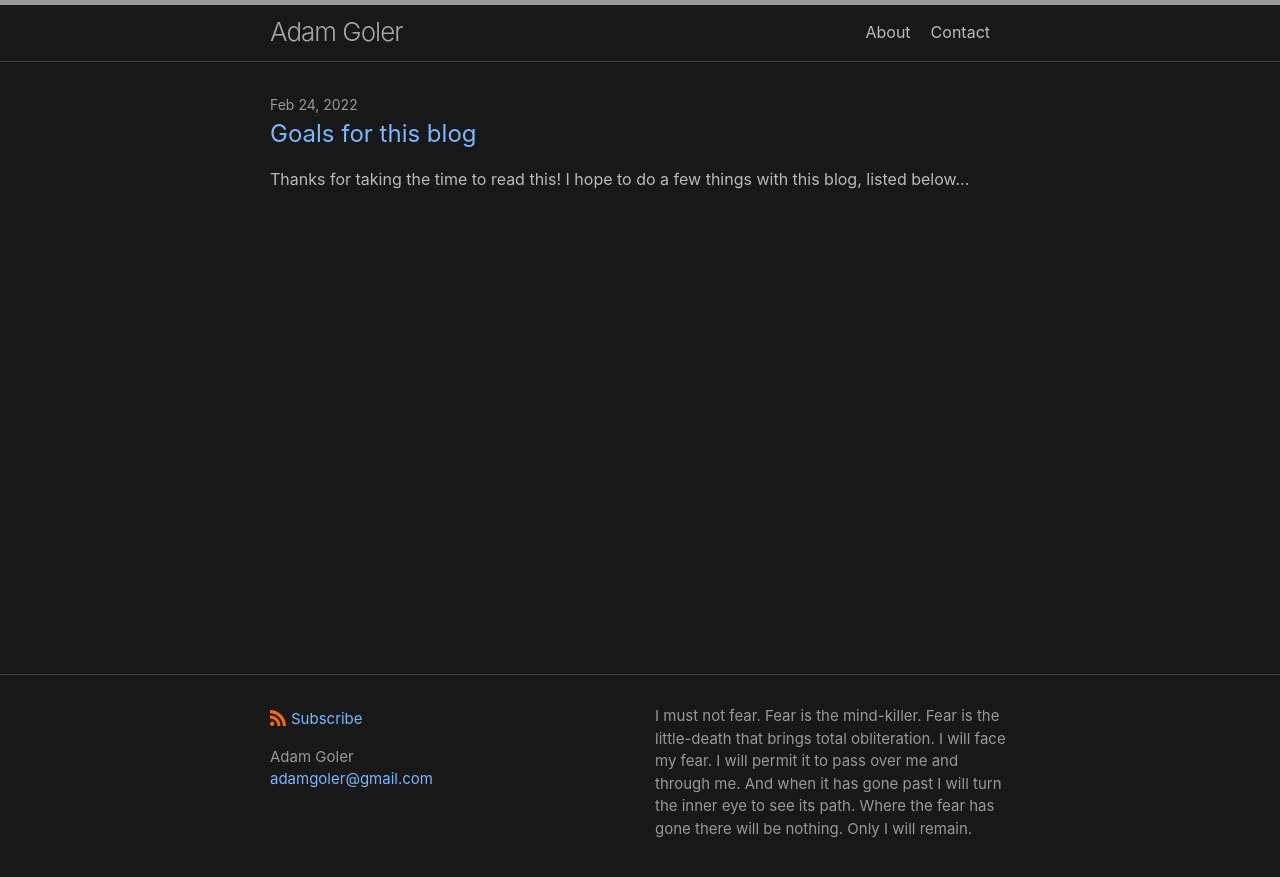
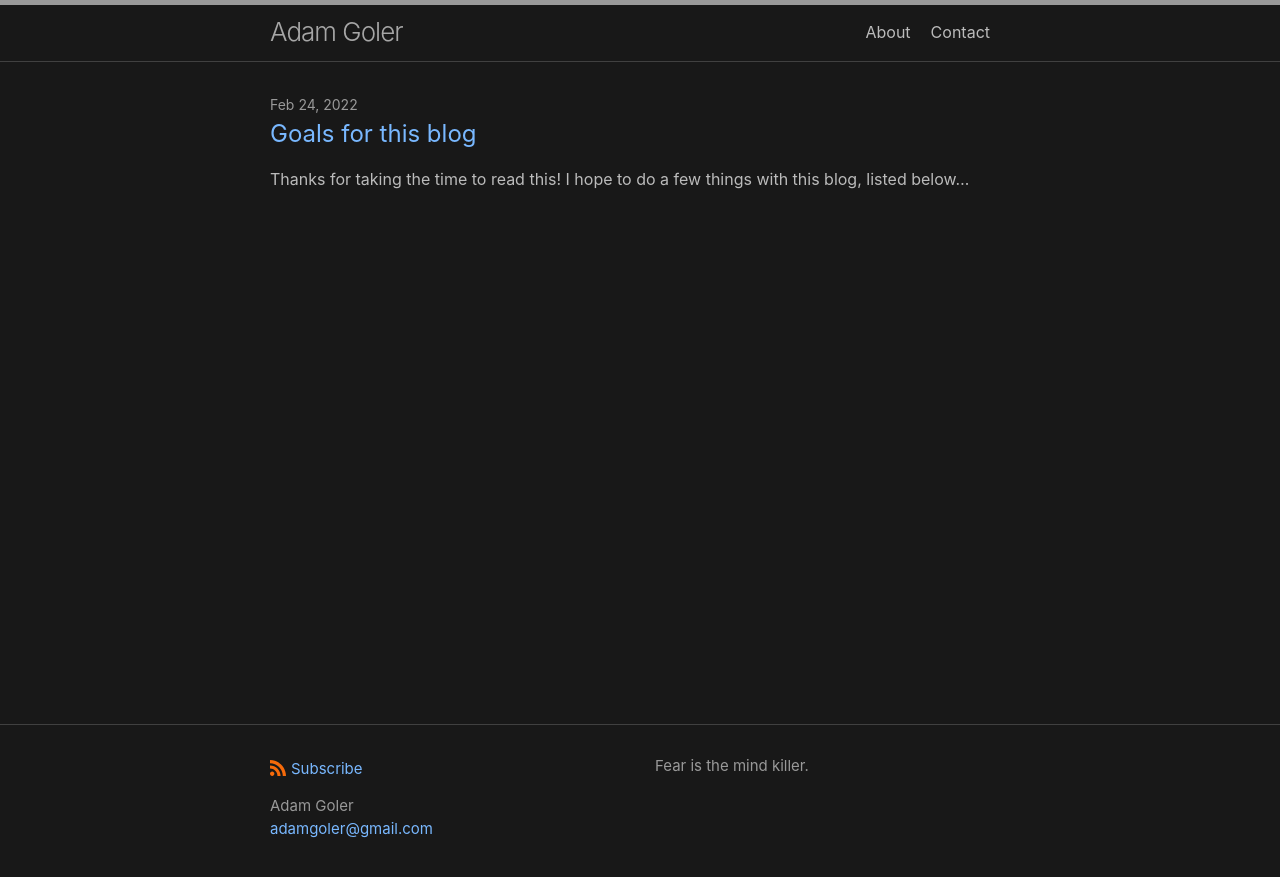
Before and after one commit to gol3tron/gol3tron.github.io, a Jekyll site: the page built from index.md, in a window 1280 px wide. Shown: the top 877 px of the page. Built offline with Jekyll 4.4.1, drawn with Linux system fonts in a browser that asks for light colours.

Commit message:
Update _config.yml

```diff
--- a/_config.yml
+++ b/_config.yml
@@ -1,4 +1,3 @@
-theme: minima
 title: Adam Goler
 #description: "Fear is the mind killer."
 
@@ -6,13 +5,7 @@ author:
   name: Adam Goler
   email: adamgoler@gmail.com
 description: > # this means to ignore newlines until "show_excerpts:"
-  I must not fear. Fear is the mind-killer.
-  Fear is the little-death that brings total obliteration.
-  I will face my fear.
-  I will permit it to pass over me and through me.
-  And when it has gone past I will turn the inner eye to see its path.
-  Where the fear has gone there will be nothing.
-  Only I will remain.
+  Fear is the mind killer.
 
 show_excerpts: true # set to true to show excerpts on the homepage
 
```
